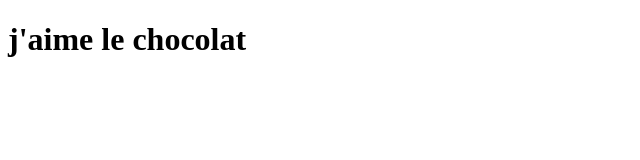
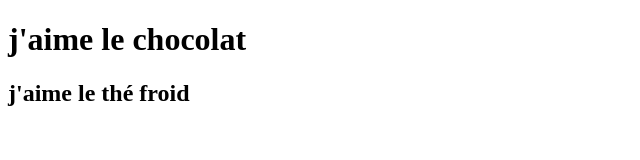
Before and after one commit to Eris-Night/Test-Github, a plain HTML site: page index.html in a window 1280 px wide. Shown: the whole page, without its empty margins (0-640 px from the left). Drawn offline with Linux system fonts and the light colour scheme.

Commit message:
réponse

```diff
--- a/index.html
+++ b/index.html
@@ -8,6 +8,7 @@
 
 <body>
 	<h1>j'aime le chocolat</h1>
+	<h2>j'aime le thé froid</h2>
 </body>
 
 </html>
```
